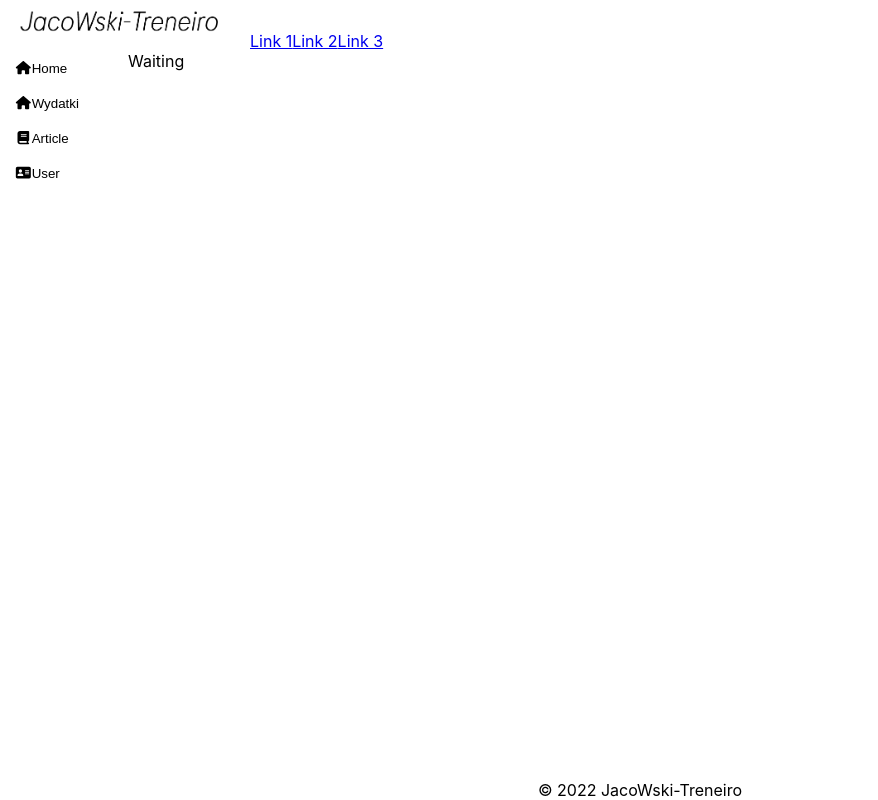
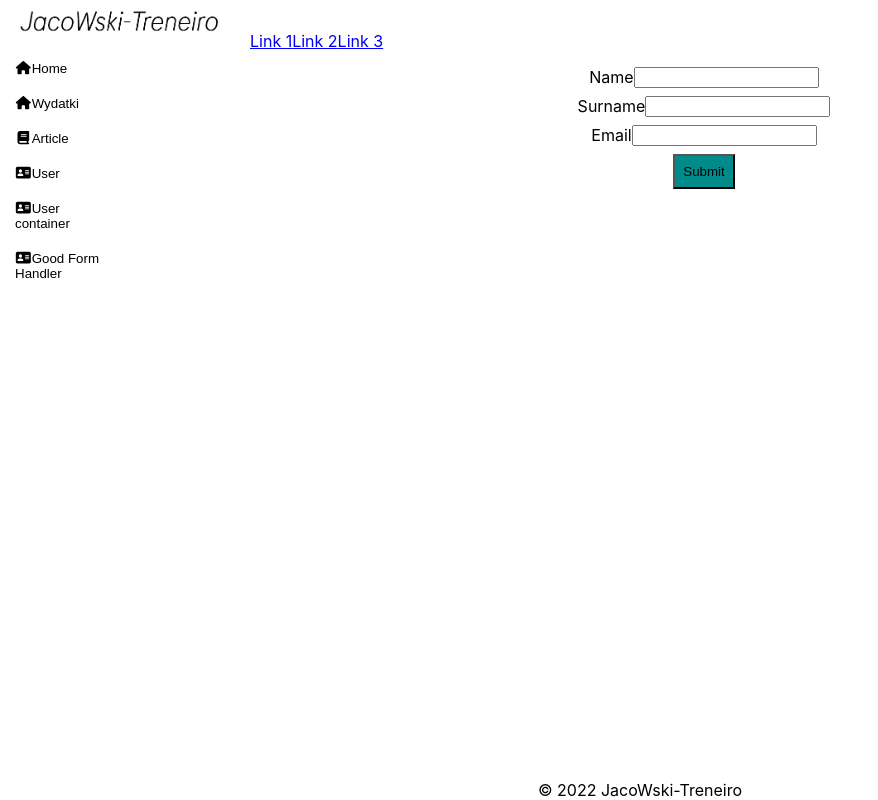
Before and after one commit to JacoWski/poligon, a React (Create React App) app: page /form in a window 1280 px wide. Shown: the whole page, without its empty margins (0-878 px from the left). Built offline with nearby package versions, Linux system fonts and the light colour scheme; the HTML template or start-up script is replaced by a standard one.

Commit message:
Nice Form Handler.

```diff
--- a/src/App.js
+++ b/src/App.js
@@ -18,6 +18,7 @@ import ExpensesApp from 'pages/ExpensesApp';
 import Home from 'pages/Home';
 // import NavMenu from 'components/NavMenu';
 import UserContainer from 'components/UserContainer';
+import GoodFromHandler from 'pages/GoodFormHandler';
 // import RefButton from 'components/RefButton';
 
 // const menu = [
@@ -47,15 +48,18 @@ function App() {
             <MenuLink to={'/expenses'} icon={SolidIcons.faHome} isActive>Wydatki</MenuLink>
             <MenuLink to={'/article'} icon={SolidIcons.faBook} isActive>Article</MenuLink>
             <MenuLink to={'/user'} icon={SolidIcons.faContactCard} isActive>User</MenuLink>
+            <MenuLink to={'/user-container'} icon={SolidIcons.faContactCard} isActive>User container</MenuLink>
+            <MenuLink to={'/form'} icon={SolidIcons.faContactCard} isActive>Good Form Handler</MenuLink>
           </Menu>
           {/* <NavMenu menu={menu} show={showNavMenu} />
           <button onClick={() => setNavMenu(!showNavMenu)} >Pokaż menu</button> */}
-          <UserContainer />
           <Routes>
             <Route path='/' element={<Home/>}/>
             <Route path='/article' element={<Article/>}/>
             <Route path='/user' element={<UserReactFormHook/>}/>
             <Route path='/expenses' element={<ExpensesApp/>}/>
+            <Route path='/user-container' element={<UserContainer/>}/>
+            <Route path='/form' element={<GoodFromHandler/>}/>
           </Routes>
         </Content>
       </Router>
--- /dev/null
+++ b/src/pages/GoodFormHandler.js
@@ -0,0 +1,46 @@
+import React, { useState } from "react";
+
+import styles from 'pages/GoodFormHandler.module.css';
+
+const GoodFromHandler = () => {
+    const [state, setState] = useState({});
+    const handler = (event) =>  {
+        setState({
+            ...state,
+            [event.target.name]: event.target.value
+        });
+    };
+    const handleSubmit = (event) => {
+        event.preventDefault();
+        fetch('https://example.com', {
+            method: 'POST',
+            body: JSON.stringify(state),
+            headers: { 'Content-type': 'application/json' },
+            // Gdybym miał zainstalowanego Axios'a to by wyglądało tak (bez serializacji):
+            // axios.post('https://example.com', state);
+        });
+    };
+    const { name, surname, email } = state;
+    return(
+        <form className={styles.formBody} onSubmit={handleSubmit} >
+            <p>{name} {surname} {email}</p>
+            <div>
+                <label htmlFor="name">Name</label>
+                <input id="name" name="name" type={'text'} onChange={handler} />
+            </div>
+            <div>
+                <label htmlFor="surname">Surname</label>
+                <input id="surname" name="surname" type={'text'} onChange={handler} />
+            </div>
+            <div>
+                <label htmlFor="email">Email</label>
+                <input id="email" name="email" type={'text'} onChange={handler} />
+            </div>
+            <div>
+                <input id="email" name="email" type={'submit'} value={'Submit'} className={styles.btnSubmit} />
+            </div>
+        </form>
+    );
+};
+
+export default GoodFromHandler;
--- /dev/null
+++ b/src/pages/GoodFormHandler.module.css
@@ -0,0 +1,14 @@
+.formBody div {
+    justify-content: center !important;
+    align-items: center !important;
+    margin: auto;
+    display: flex;
+    margin-bottom: 8px;
+}
+
+.btnSubmit {
+    background-color: darkcyan;
+    justify-content: center !important;
+    align-items: center !important;
+    padding: 8px;
+}
```
